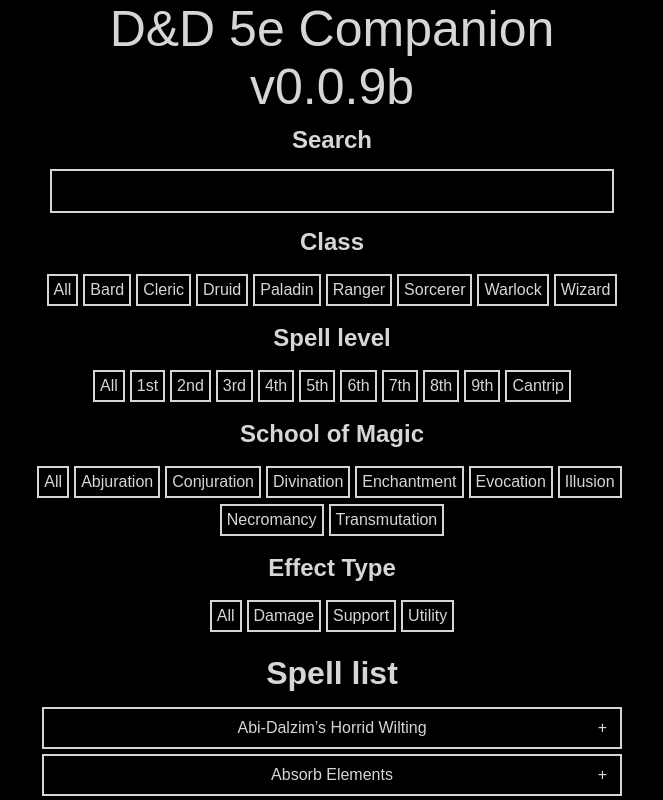
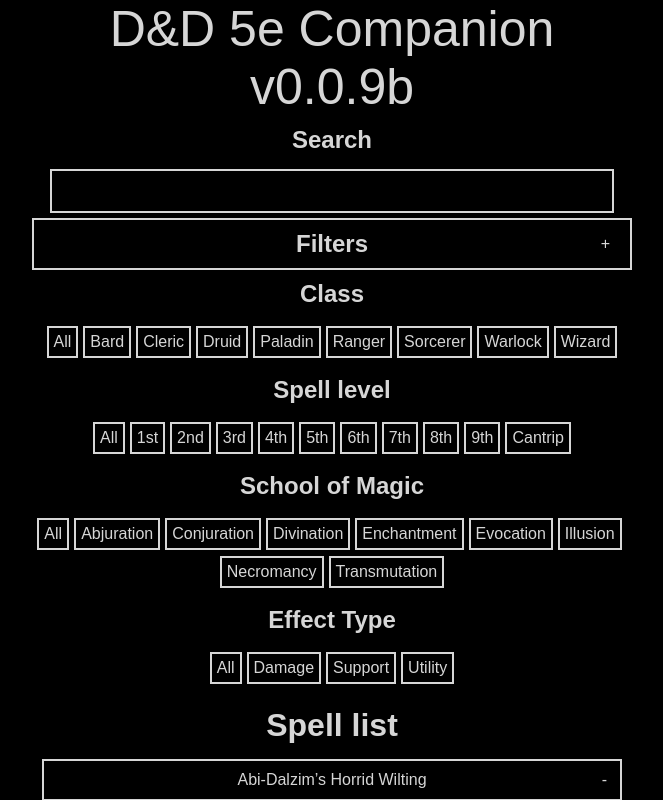
Before and after one commit to prophet-kn/dnd_spells_book, a React (Create React App) app: page / in a window 1280 px wide. Shown: the top 800 px of the page, without its empty margins (308-971 px from the left). Built offline with nearby package versions, Linux system fonts and the light colour scheme.

Commit message:
filter dropdown

```diff
--- a/src/App.css
+++ b/src/App.css
@@ -51,7 +51,8 @@
   padding: 5px;
 }
 
-.spell-name:hover {
+.spell-name:hover,
+.filter-wrapper:hover {
   background-color: #d6d6d6;
   color: #000000;
 }
@@ -70,14 +71,25 @@
   cursor: pointer;
 }
 
-.hide-child .spell-name::after {
-  content: '+';
+.filter-wrapper {
+  display: flex;
+  flex-flow: column;
+  justify-content: center;
+  border: 2px solid #d6d6d6;
+  cursor: pointer;
+  position: relative;
+}
+
+.hide-child .spell-name::after,
+.hide-child .filter-wrapper::after {
+  content: '-';
   position: absolute;
   right: 20px;
 }
 
-.spell-name::after {
-  content: '-';
+.spell-name::after,
+.filter-wrapper::after {
+  content: '+';
   position: absolute;
   right: 20px;
 }
--- a/src/components/data-table/data-table.js
+++ b/src/components/data-table/data-table.js
@@ -31,6 +31,7 @@
       filterLevel: 'All',
       filterSchool: 'All',
       showList: false,
+      showFilter: false,
       selectedSelector: false,
       selectedClass: false,
       selectedLevel: false,
@@ -44,6 +45,7 @@
     this.addLevelSelectorClass = this.addLevelSelectorClass.bind(this)
     this.addSchoolSelectorClass = this.addSchoolSelectorClass.bind(this)
     this.addClassName = this.addClassName.bind(this)
+    this.addFilterClass = this.addFilterClass.bind(this)
     this.selectorType = this.selectorType.bind(this)
     this.selectorClass = this.selectorClass.bind(this)
     this.selectorLevel = this.selectorLevel.bind(this)
@@ -54,6 +56,12 @@
     let spellState = this.state
     spellState.showList = spellState.showList === i ? false : i
     this.setState(spellState)
+  }
+
+  addFilterClass(e) {
+    let filterState = this.state
+    filterState.showFilter = true
+    this.setState(filterState)
   }
 
   addSelectionSelectorClass(e, i) {
@@ -230,10 +238,16 @@
 
         <div className={"dndapp-selectors"}>
           {this.searchBar()}
+
+          <div className={"filter-wrapper"} onClick={(e) => {this.addFilterClass(e)}}>
+            <h2>Filters</h2>
+          </div>
+
           {this.selectorClass()}
           {this.selectorLevel()}
           {this.selectorSchool()}
           {this.selectorType()}
+
         </div>
 
         <div className={"dndapp-data"}>
```
